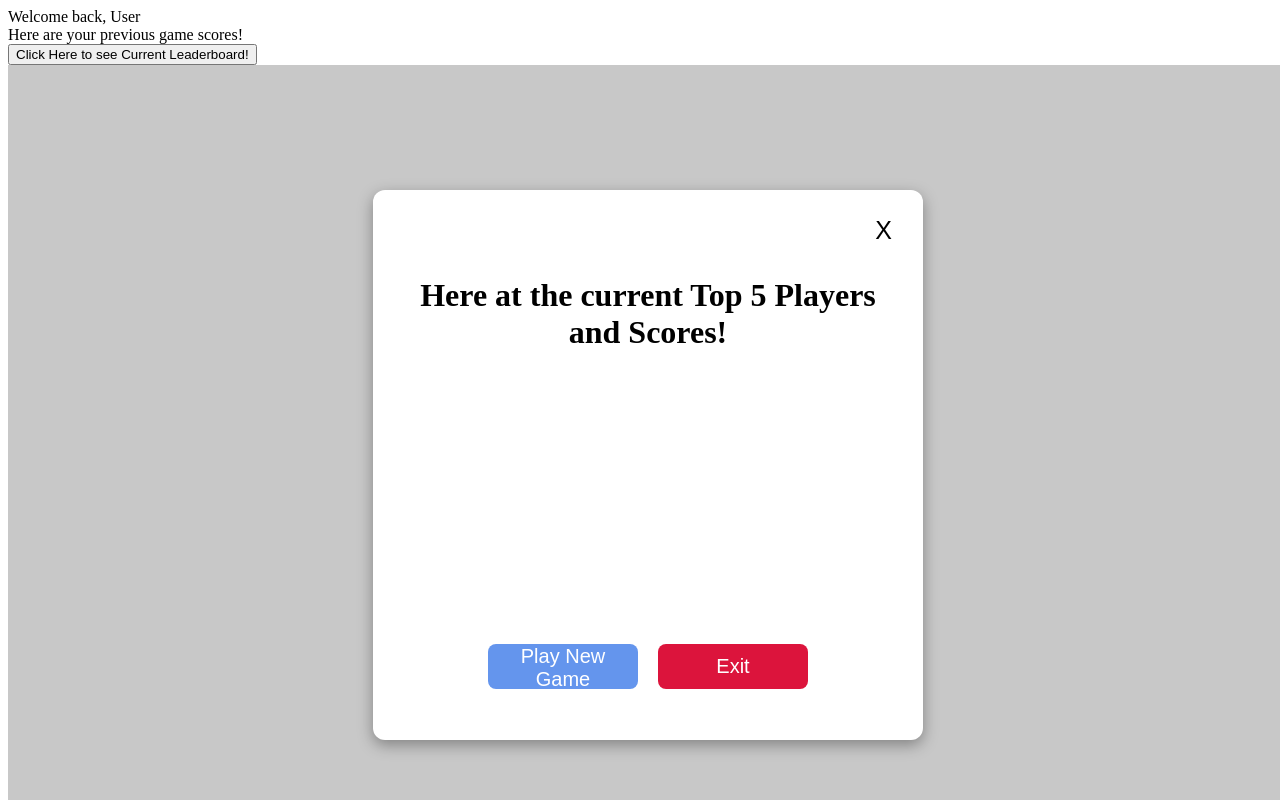
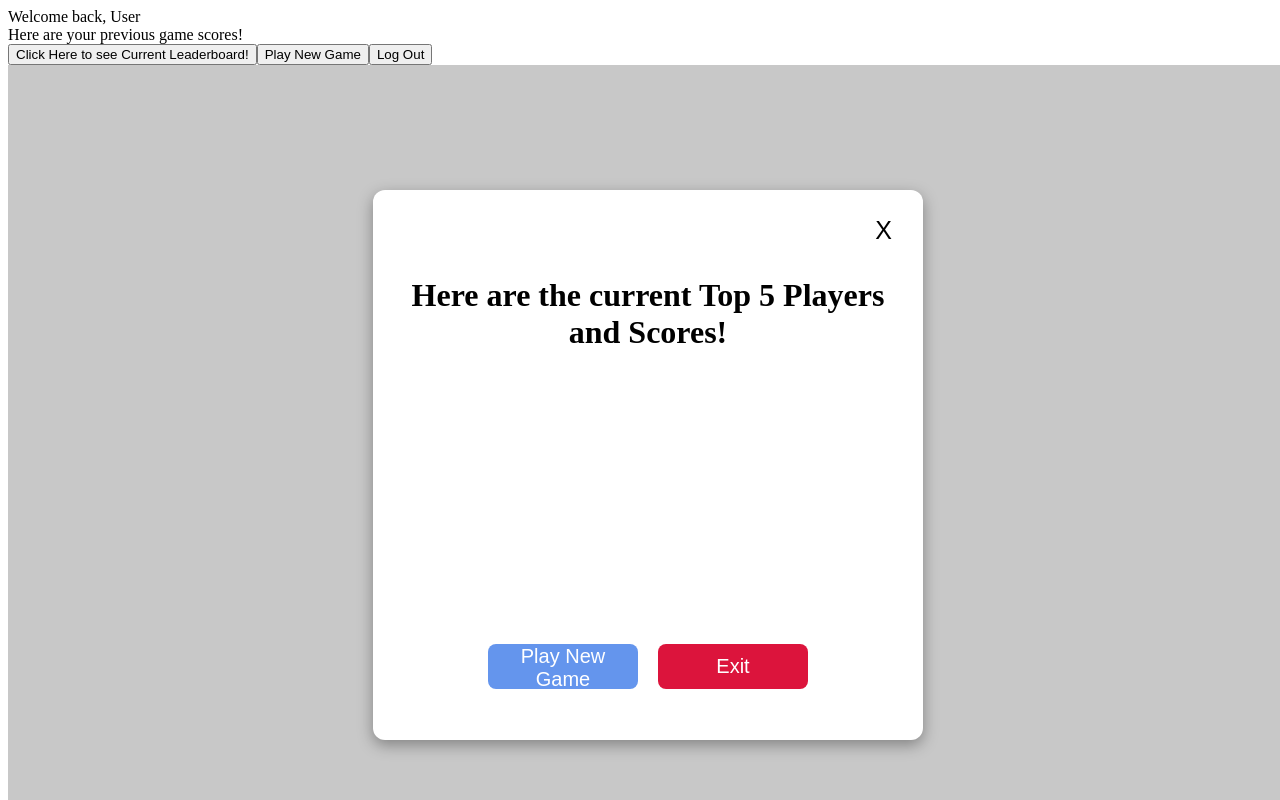
Before and after one commit to tomasdepiano/NBA-Trivia-Game, a React (Vite) app: page /welcome in a window 1280 px wide. Both pictures are taken after a click on the button "Click Here to see Current Leaderboard!". Built offline with nearby package versions, Linux system fonts and the light colour scheme.

Commit message:
Added the submit on homepage; made changes to the leaderboard page and added the new-game page

```diff
--- /dev/null
+++ b/pages/LeaderBoardPage.jsx
@@ -0,0 +1,3 @@
+export default function Leaderboard() {
+  return <>Here is the current Leader Board!</>;
+}
--- a/pages/LoginPage.jsx
+++ b/pages/LoginPage.jsx
@@ -9,12 +9,16 @@ export default function LoginPage() {
 
   const [openModal, setOpenModal] = useState(false);
 
+  function handleSubmit(e) {
+    e.preventDefault();
+  }
+
   return (
     <>
       {isHome && (
         <>
           <div>Please Log Into Your Account</div>
-          <form>
+          <form onSubmit={handleSubmit}>
             <div>
               Email:
               <input type="text" name="email" />
@@ -23,6 +27,7 @@ export default function LoginPage() {
               Password:
               <input type="password" name="password" />
             </div>
+            <button>Submit</button>
           </form>
           <button
             className="openModalBtn"
--- /dev/null
+++ b/pages/NewGamePage.jsx
@@ -0,0 +1,3 @@
+export default function NewGame() {
+  return <>Hello from New Game</>;
+}
--- a/pages/WelcomePage.jsx
+++ b/pages/WelcomePage.jsx
@@ -1,8 +1,19 @@
 import { useState } from "react";
 import LeaderBoardModal from "../src/components/LeaderBoardModal";
+import { useNavigate } from "react-router-dom";
 
 export default function WelcomePage() {
   const [openModal, setOpenModal] = useState(false);
+
+  const navigate = useNavigate();
+
+  const handleLogout = () => {
+    navigate("/");
+  };
+
+  const handleNewGame = () => {
+    navigate("/new-game");
+  };
 
   return (
     <>
@@ -18,7 +29,8 @@ export default function WelcomePage() {
         Click Here to see Current Leaderboard!
       </button>
       {openModal && <LeaderBoardModal closeModal={setOpenModal} />}
-      <div>Play New Game</div>
+      <button onClick={handleNewGame}>Play New Game</button>
+      <button onClick={handleLogout}>Log Out</button>
     </>
   );
 }
--- a/src/components/LeaderBoardModal.jsx
+++ b/src/components/LeaderBoardModal.jsx
@@ -16,7 +16,7 @@ function LeaderBoardModal({ closeModal }) {
           </button>
         </div>
         <div className="title">
-          <h1>Here at the current Top 5 Players and Scores!</h1>
+          <h1>Here are the current Top 5 Players and Scores!</h1>
         </div>
         <div className="body"></div>
         <div className="footer">
--- a/src/main.jsx
+++ b/src/main.jsx
@@ -7,14 +7,17 @@ import {
 import React from "react";
 import axios from "axios";
 import ReactDOM from "react-dom/client";
-import LoginPage from "../pages/LoginPage.jsx";
 import WelcomePage from "../pages/WelcomePage.jsx";
 import App from "./app.jsx";
+import NewGame from "../pages/NewGamePage.jsx";
+import Leaderboard from "../pages/LeaderBoardPage.jsx";
 
 const router = createBrowserRouter(
   createRoutesFromElements(
     <Route path="/" element={<App />}>
       <Route path="/welcome" element={<WelcomePage />} />
+      <Route path="/new-game" element={<NewGame />} />
+      <Route path="/leaderboard" element={<Leaderboard />} />
     </Route>
   )
 );
```
